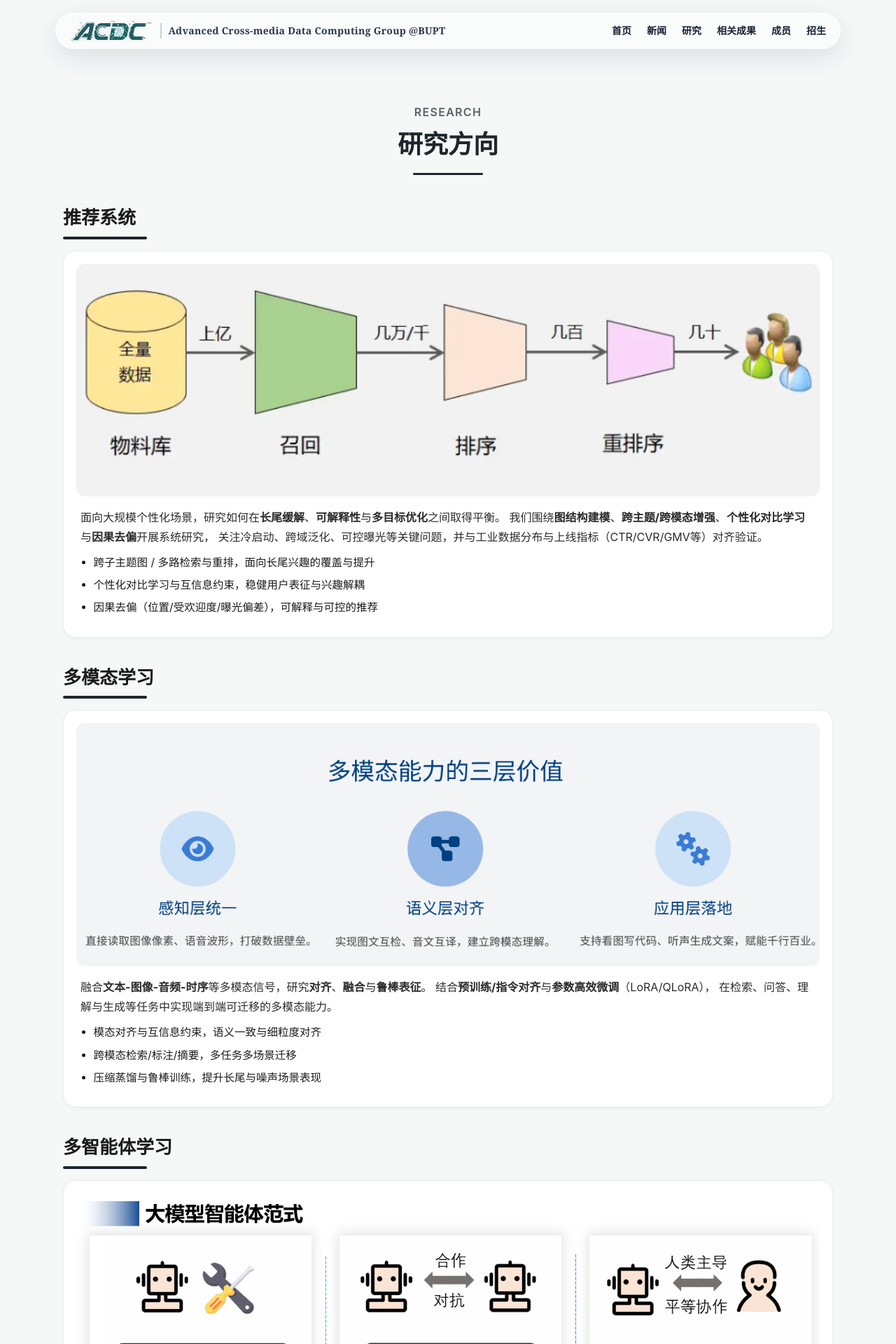
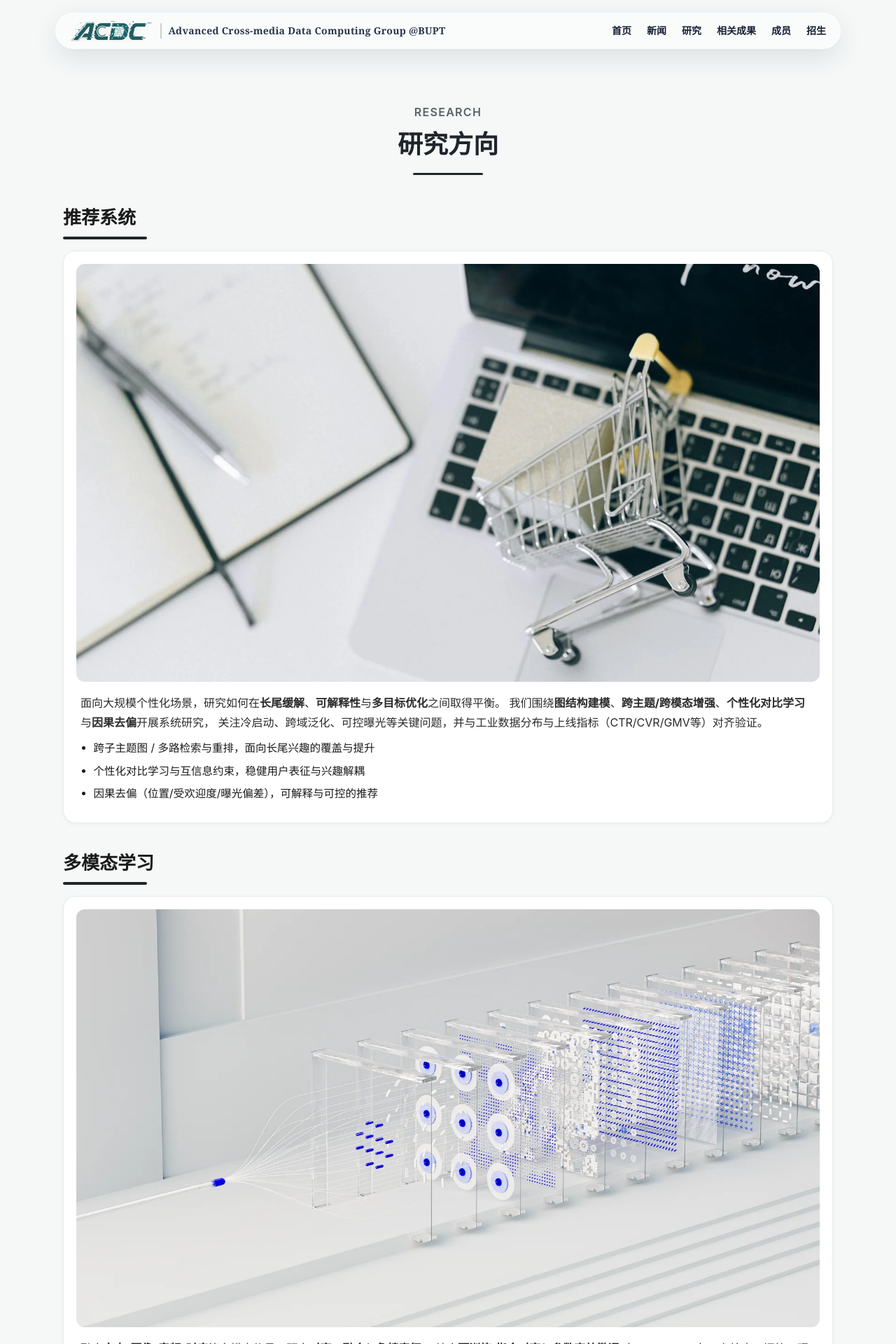
Before and after one commit to acdc-lab/acdc-lab.github.io, a Jekyll site: the page built from research.markdown, in a window 1280 px wide. Shown: the top 1920 px of the page at 70% size. Built offline with Jekyll 4.4.1, drawn with Linux system fonts in a browser that asks for light colours.

Commit message:
Replace research page images with Pexels photos (16:9, WebP)
- 推荐系统: online shopping photo
- 多模态学习: deep learning 3D render
- 多智能体学习: humanoid robot with digital network backdrop

Co-Authored-By: Claude <noreply@anthropic.com>

```diff
--- a/research.markdown
+++ b/research.markdown
@@ -19,7 +19,7 @@ permalink: /research/
 
       <div class="rsx-card">
         <div class="rsx-figure">
-          <img src="{{ '/assets/img/research/recommender.png' | relative_url }}" alt="推荐系统">
+          <img src="{{ '/assets/img/research/recommender.webp' | relative_url }}" alt="推荐系统">
         </div>
         <div class="rsx-text">
           <p>
@@ -43,7 +43,7 @@ permalink: /research/
 
       <div class="rsx-card">
         <div class="rsx-figure">
-          <img src="{{ '/assets/img/research/multimodal.png' | relative_url }}" alt="多模态学习">
+          <img src="{{ '/assets/img/research/multimodal.webp' | relative_url }}" alt="多模态学习">
         </div>
         <div class="rsx-text">
           <p>
@@ -67,7 +67,7 @@ permalink: /research/
 
       <div class="rsx-card">
         <div class="rsx-figure">
-          <img src="{{ '/assets/img/research/agent.png' | relative_url }}" alt="多智能体学习">
+          <img src="{{ '/assets/img/research/agent.webp' | relative_url }}" alt="多智能体学习">
         </div>
         <div class="rsx-text">
           <p>
```
Also changed, not shown: assets/img/research/agent.png (deleted), assets/img/research/agent.webp (added), assets/img/research/multimodal.png (deleted), assets/img/research/multimodal.webp (added), assets/img/research/recommender.png (deleted), assets/img/research/recommender.webp (added).
